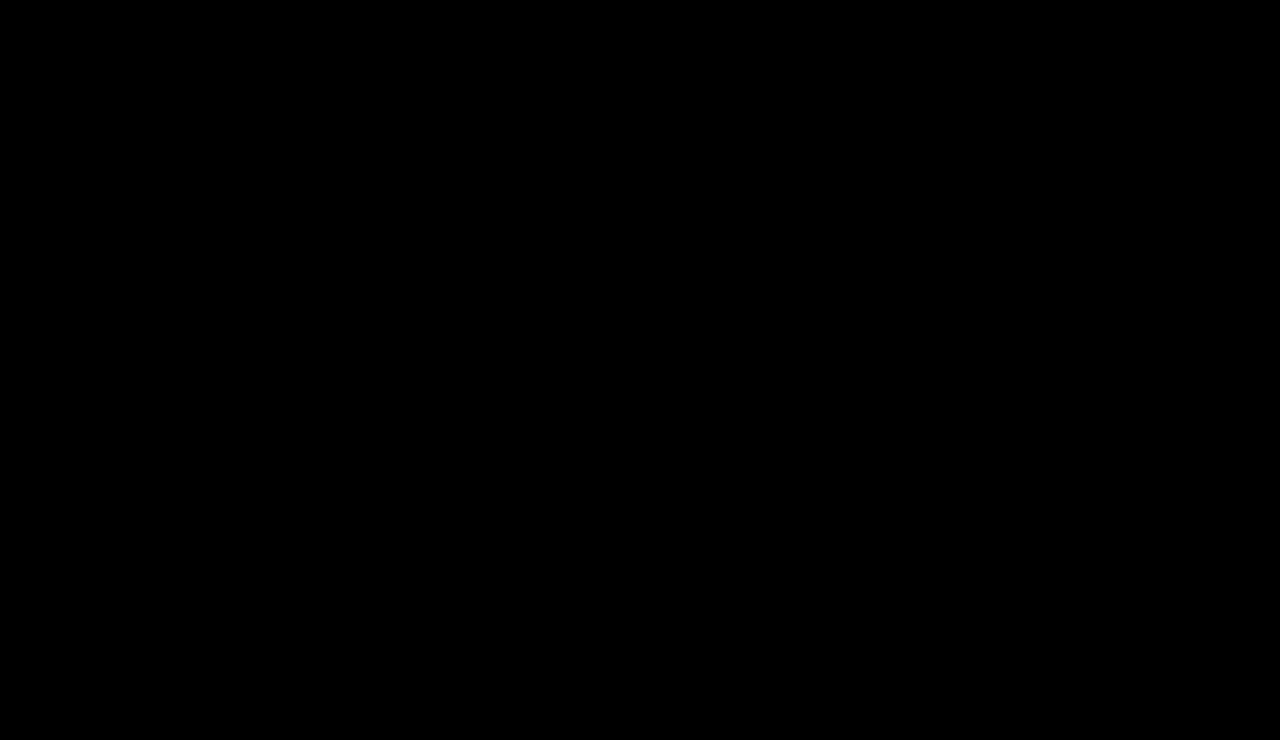
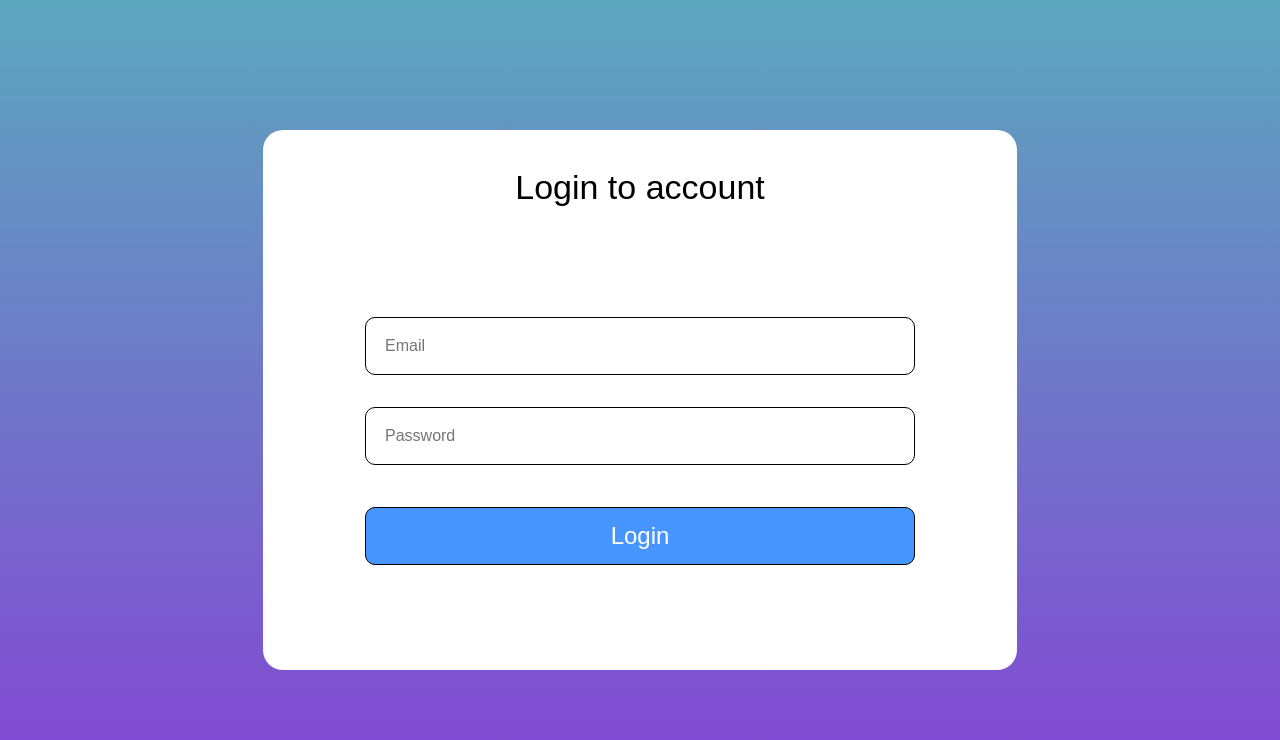
Before and after one commit to beks2995/chanel, a React (Create React App) app: page /Login in a window 1280 px wide. Before the commit this address had no page. Shown: the top 740 px of the page. Built offline with nearby package versions, Linux system fonts and the light colour scheme.

Commit message:
Login Осталось только переход на страницу /home

```diff
--- a/src/App.jsx
+++ b/src/App.jsx
@@ -5,6 +5,7 @@ import '@fortawesome/fontawesome-free/css/all.min.css';
 import './App.css'
 import PostForm from "./components/PostForm/PostForm";
 import Registration from "./components/auth/Registration";
+import Login from "./components/auth/Login/Login";
 
 
 function App() {
@@ -14,6 +15,7 @@ function App() {
       <Routes>
         <Route path="/home" element={<Posts/>}/>
         <Route path="/posts" element={<PostForm/>}/>
+        <Route path="/Login" element={<Login/>}/>
         <Route path="/" element={<Registration/>}/>
        </Routes>
     </div>
--- /dev/null
+++ b/src/components/auth/Login/Login.css
@@ -0,0 +1,174 @@
+* {
+    margin: 0;
+    padding: 0;
+    box-sizing: border-box;
+}
+
+
+body {
+    background: linear-gradient(#5CA7BE, #8444D4);
+    /* background-color: red; */
+}
+
+.Container {
+    width: 100%;
+    height: 100vh;
+    background: linear-gradient(#5CA7BE, #8444D4);
+    margin-left: 50%;
+    transform: translate(-50%);
+    display: flex;
+    justify-content: center;
+    align-items: center;
+
+
+}
+
+.welcomeForm {
+    width: 754px;
+    height: 540px;
+    background: #ffffff;
+    border-radius: 20px;
+    padding: 3% 3% 2% 3% ;
+}
+
+.login {
+    font-weight: 42.4;
+    text-align: center;
+    font-size: 34px;
+    font-family: sans-serif;
+}
+
+.Username {
+    width: 550px;
+    height: 58px;
+    border: 1px solid #000000;
+    border-radius: 10px;
+    color: #969494;
+    font-size: 16px;
+    padding-left: 19px;
+    position: absolute;
+    margin-top: 110px;
+}
+
+.Password {
+    width: 550px;
+    height: 58px;
+    border: 1px solid #000000;
+    border-radius: 10px;
+    color: #969494;
+    font-size: 16px;
+    padding-left: 19px;
+    position: absolute;
+    margin-top: 200px;
+
+}
+
+.date{
+    width: 550px;
+    height: 58px;
+    border: 1px solid #000000;
+    border-radius: 10px;
+    color: #969494;
+    font-size: 16px;
+    padding-left: 19px;
+}
+button {
+    width: 550px;
+    height: 58px;
+    border: 1px solid #000000;
+    border-radius: 10px;
+    font-size: 24px;
+    color: #ffffff;
+    background: #4796FF;
+    text-align: center;
+    display: flex;
+    align-items: center;
+    justify-content: center;
+    left: 215px;
+    margin-top: 300px;
+
+}
+
+.arrow {
+    width: 20px;
+    height: 20px;
+    position: relative;
+    left: 25px;
+
+}
+*{
+    margin: 0;
+    padding: 0;
+    box-sizing: border-box;
+}
+.registration{
+    width: 100%;
+    height: 100vh;
+    background: linear-gradient(#5CA7BE, #8444D4);
+    margin-left: 50%;
+    transform: translate(-50%);
+    display: flex;
+    justify-content: center;
+    align-items: center;
+}
+.regForm{
+    width: 754px;
+    height: 540px;
+    background: #ffffff;
+    border-radius: 20px;
+    padding: 3% 3% 2% 3% ;
+}
+.creat{
+    font-weight: 42.4;
+    text-align: center;
+    font-size: 48px;
+    font-family: sans-serif;
+}
+.sing{
+    text-align: center;
+    font-family: sans-serif;
+}
+.text{
+    margin-bottom: 15px;
+}
+.a{
+    color: #3B8FFF;
+}
+.date{
+    width: 550px;
+    height: 58px;
+    border: 1px solid #000000;
+    border-radius: 10px;
+    color: #969494;
+    font-size: 16px;
+    padding-left: 19px;
+
+}
+.btn{
+    width: 550px;
+    height: 58px;
+    border: 1px solid #000000;
+    border-radius: 10px;
+    font-size: 24px;
+    color: #ffffff;
+    background: #4796FF;
+    text-align: center;
+    display: flex;
+    align-items: center;
+    justify-content: center;
+    margin-top: 0px;
+
+
+}
+.form{
+    display: flex;
+    flex-direction: column;
+    align-items: center;
+    gap: 22.5px;
+}
+.arr{
+    display: flex;
+    width: 28px;
+    height: 28px;
+
+}
--- /dev/null
+++ b/src/components/auth/Login/Login.jsx
@@ -0,0 +1,72 @@
+import "./Login.css"
+import React, { useState } from 'react';
+import { db } from '../../../firebase/index';
+import { Link, Navigate, Route } from 'react-router-dom';
+import { useDispatch, useSelector } from 'react-redux';
+import { collection, query, getDocs } from "firebase/firestore";
+import { setPass, setEmail, setEmailExists, setPassExists } from '@store/auth/LoginSlice';
+
+const Login = () => {
+  const dispatch = useDispatch();
+
+
+  const passSub = (e) => {
+    dispatch(setPass(e.target.value));
+  };
+
+  const emailSub = (e) => {
+    dispatch(setEmail(e.target.value));
+  };
+
+  const pass = useSelector((s) => s.login.pass);
+  const email = useSelector((s) => s.login.email);
+
+  const sub = async (e) => {
+    e.preventDefault();
+
+    const querySnapshot = await getDocs(query(collection(db, "userAuthDate")));
+    const userAuthDate = [];
+    querySnapshot.forEach((doc) => {
+      userAuthDate.push(doc.data());
+    });
+
+    const foundEmail = userAuthDate.some((userData) => userData.email === email);
+    const foundPass = userAuthDate.some((userData) => userData.password === pass);
+
+    dispatch(setEmailExists(foundEmail));
+    dispatch(setPassExists(foundPass));
+
+    console.log(foundEmail);
+    console.log(foundPass);
+
+    if (
+      email.indexOf(' ') !== -1 ||
+      email.length < 4 ||
+      email.length > 25 ||
+      pass.indexOf(' ') !== -1 ||
+      pass.length < 4 ||
+      pass.length > 60
+    ) {
+      alert('Неправильная форма входа!!!');
+    } else if (foundEmail || foundPass) {
+      <Navigate to="/home" />;
+    }
+  };
+
+  return (
+    <div className='Container'>
+      <div className="welcomeForm">
+        <h2 className='login'>Login to account</h2>
+
+        <form className='form' onSubmit={sub}>
+          <input type="email" placeholder='Email' className='Username' value={email} onChange={emailSub} />
+          <input type="password" placeholder='Password' className='Password' value={pass} onChange={passSub} />
+          <button type='submit' className='button'> Login </button>
+        </form>
+
+      </div>
+    </div>
+  );
+};
+
+export default Login;
--- /dev/null
+++ b/src/components/auth/Login/index.js
@@ -0,0 +1,3 @@
+import Login from "./Login";
+
+export default Login
--- a/src/components/auth/Registration/App.css
+++ b/src/components/auth/Registration/App.css
@@ -13,7 +13,7 @@
     justify-content: center;
     align-items: center;
 }
-.regForm{
+.regForm, .AuthForm{
     width: 754px;
     height: 540px;
     background: #ffffff;
--- /dev/null
+++ b/src/store/auth/LoginSlice.js
@@ -0,0 +1,34 @@
+import { createSlice } from "@reduxjs/toolkit";
+
+
+const initialState = {
+    pass: '',
+    email: '',
+    emailExists: false,
+    passExists: false
+}
+
+export const LoginSlice = createSlice({
+    name: 'Login',
+    initialState,
+    reducers: {
+        setPass: (state, action) => {
+            state.pass = action.payload
+        },
+        setEmail: (state, action) => {
+            state.email = action.payload
+        },
+        setEmailExists: (state, action) => {
+            state.emailExists = action.payload
+        },
+        setPassExists: (state, action) => {
+            state.passExists = action.payload
+        }
+    }
+})
+
+
+
+export const { setPass, setEmail, setEmailExists, setPassExists } = LoginSlice.actions
+
+export default LoginSlice.reducer
--- a/src/store/store.js
+++ b/src/store/store.js
@@ -1,8 +1,10 @@
     import { configureStore } from "@reduxjs/toolkit";
     import authSlice from "./auth/authSlice";
+    import LoginSlice from "./auth/LoginSlice";
 
     export const store = configureStore({
         reducer: {
             auth: authSlice,
+            login: LoginSlice
         },
     })
```
Also changed, not shown: src/components/auth/Registration/Registration.jsx (+5 -4 lines).
